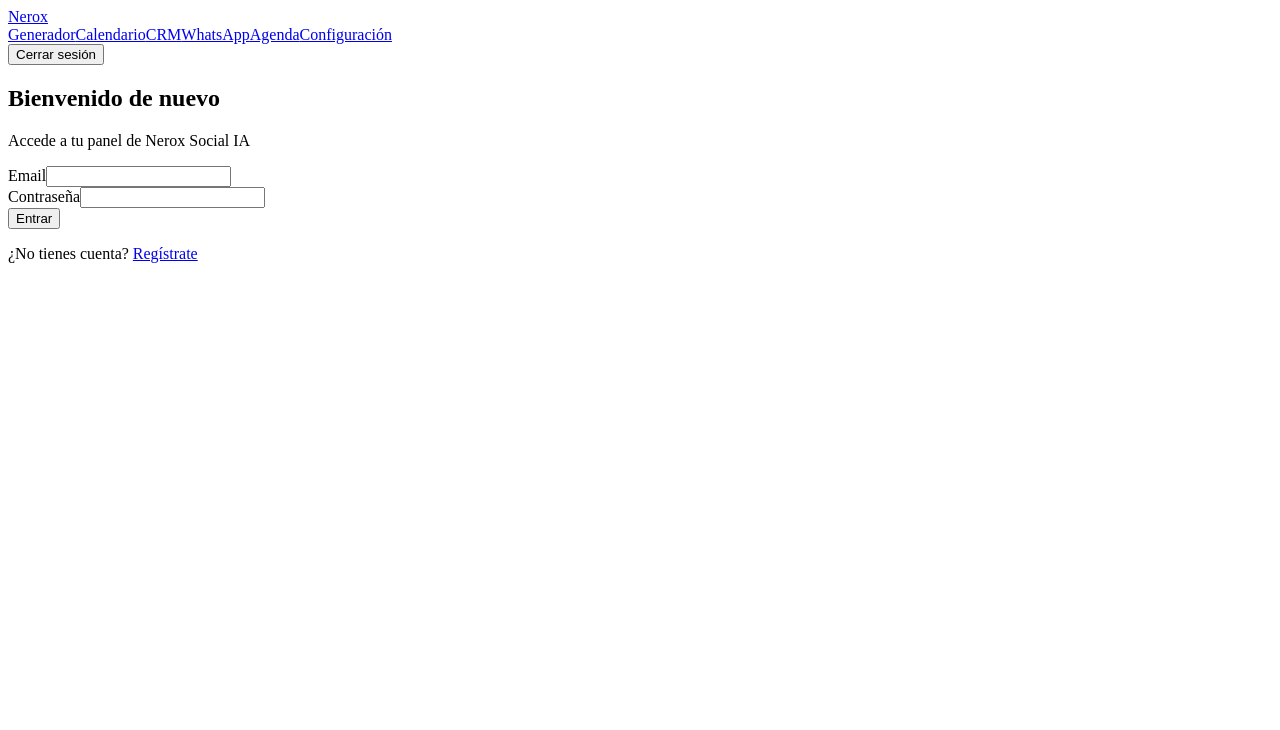
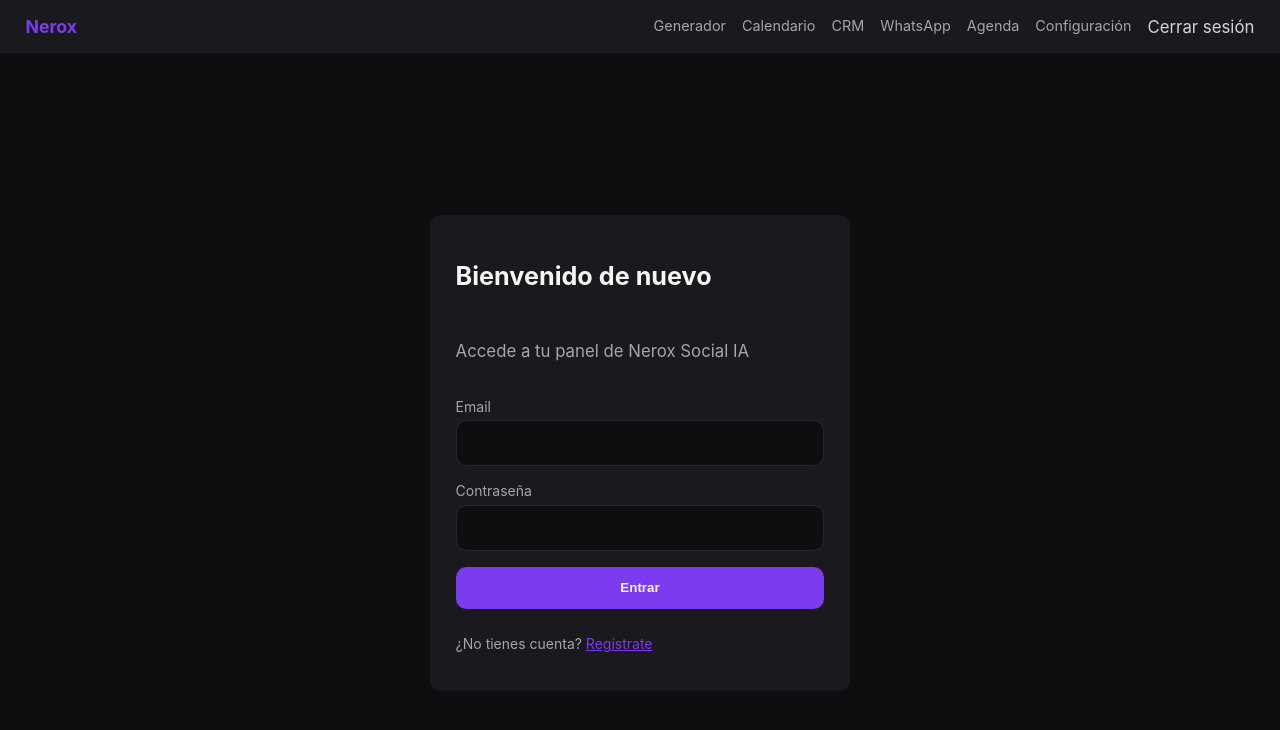
Before and after one commit to neroxdigital2-prog/social, a Next.js app: page /login in a window 1280 px wide. Shown: the top 730 px of the page. Built offline with nearby package versions, Linux system fonts and the light colour scheme; no server answers.

Commit message:
Update globals.css

```diff
--- a/app/globals.css
+++ b/app/globals.css
@@ -1,3 +1,149 @@
+:root {
+  --color-primary-h: 262;
+  --color-primary-s: 83%;
+  --color-primary-l: 58%;
+  --color-primary: hsl(var(--color-primary-h) var(--color-primary-s) var(--color-primary-l));
+  --color-primary-contrast: hsl(var(--color-primary-h) var(--color-primary-s) 98%);
+  --color-secondary: hsl(199 89% 48%);
+  --color-background: hsl(240 10% 6%);
+  --color-surface: hsl(240 8% 11%);
+  --color-text: hsl(0 0% 96%);
+  --color-text-muted: hsl(0 0% 65%);
+  --color-success: hsl(142 71% 45%);
+  --color-error: hsl(0 84% 60%);
+  --radius-md: clamp(0.5rem, 0.4rem + 0.3vw, 0.75rem);
+  --space-fluid: clamp(1rem, 0.8rem + 1vw, 2rem);
+  --font-fluid-base: clamp(0.95rem, 0.9rem + 0.2vw, 1.05rem);
+}
+
+* { box-sizing: border-box; }
+
+body {
+  background: var(--color-background);
+  color: var(--color-text);
+  font-size: var(--font-fluid-base);
+  margin: 0;
+  font-family: -apple-system, BlinkMacSystemFont, "Segoe UI", Roboto, sans-serif;
+}
+
+.auth-shell { min-height: 100dvh; display: grid; place-items: center; padding: var(--space-fluid); }
+.auth-card { width: min(100%, 420px); background: var(--color-surface); border-radius: var(--radius-md); padding: var(--space-fluid); display: flex; flex-direction: column; gap: 0.75rem; }
+.auth-form { display: flex; flex-direction: column; gap: 1rem; margin-top: 0.5rem; }
+.field { display: flex; flex-direction: column; gap: 0.35rem; }
+.field label { font-size: 0.875rem; color: var(--color-text-muted); }
+.field input, .field textarea, select, input[type="number"], input[type="date"], input[type="datetime-local"], input[type="time"] {
+  background: var(--color-background);
+  border: 1px solid hsl(0 0% 100% / 0.1);
+  border-radius: var(--radius-md);
+  padding: 0.75rem 1rem;
+  color: var(--color-text);
+  font-size: var(--font-fluid-base);
+  color-scheme: dark;
+  transition: border-color 0.15s ease, box-shadow 0.15s ease;
+}
+
+/* Los navegadores no siempre heredan el color del <select> en sus <option>,
+   así que se fuerza explícito para evitar texto invisible en tema oscuro. */
+select option {
+  background: var(--color-surface, var(--color-background));
+  color: var(--color-text);
+}
+
+.field input:hover { border-color: hsl(0 0% 100% / 0.2); }
+.field input:focus-visible, select:focus-visible, textarea:focus-visible {
+  outline: none;
+  border-color: var(--color-primary);
+  box-shadow: 0 0 0 3px hsl(var(--color-primary-h) var(--color-primary-s) var(--color-primary-l) / 0.25);
+}
+.field-error { color: var(--color-error); font-size: 0.875rem; margin: 0; }
+.btn-primary {
+  background: var(--color-primary); color: var(--color-primary-contrast); border: none;
+  border-radius: var(--radius-md); padding: 0.85rem 1.5rem; font-weight: 600; cursor: pointer;
+  text-align: center; text-decoration: none; display: inline-block;
+  transition: transform 0.15s ease, filter 0.15s ease, opacity 0.15s ease;
+}
+.btn-primary:hover { filter: brightness(1.1); transform: translateY(-1px); }
+.btn-primary:active { transform: translateY(0); filter: brightness(0.95); }
+.btn-primary:focus-visible { outline: 3px solid var(--color-secondary); outline-offset: 2px; }
+.btn-primary:disabled { opacity: 0.6; cursor: not-allowed; transform: none; }
+.btn-large { padding: 1rem 2rem; font-size: 1.1rem; }
+.btn-secondary {
+  background: transparent; color: var(--color-primary); border: 1px solid var(--color-primary);
+  border-radius: var(--radius-md); padding: 0.75rem 1.25rem; font-weight: 600; cursor: pointer;
+  transition: background 0.15s ease, transform 0.15s ease;
+}
+.btn-secondary:hover { background: hsl(var(--color-primary-h) var(--color-primary-s) var(--color-primary-l) / 0.1); }
+.auth-switch { font-size: 0.875rem; color: var(--color-text-muted); }
+.auth-switch a { color: var(--color-primary); }
+.dashboard-shell { max-width: 1100px; margin-inline: auto; padding: var(--space-fluid); display: flex; flex-direction: column; gap: var(--space-fluid); }
+.dashboard-header { display: flex; flex-direction: column; gap: 0.25rem; }
+.stats-grid { display: grid; grid-template-columns: repeat(auto-fit, minmax(220px, 1fr)); gap: 1rem; }
+.stat-card { background: var(--color-surface); border-radius: var(--radius-md); padding: var(--space-fluid); display: flex; flex-direction: column; gap: 0.25rem; }
+.stat-number { font-size: 2rem; font-weight: 700; color: var(--color-primary); }
+.stat-label { color: var(--color-text-muted); font-size: 0.875rem; }
+.text-muted { color: var(--color-text-muted); }
+.form-card { background: var(--color-surface); border-radius: var(--radius-md); padding: var(--space-fluid); }
+.field-row { display: grid; grid-template-columns: repeat(auto-fit, minmax(200px, 1fr)); gap: 1rem; }
+.chip-input-row { display: flex; gap: 0.5rem; }
+.chip-input-row input { flex: 1; }
+.chip-list { list-style: none; display: flex; flex-wrap: wrap; gap: 0.5rem; padding: 0; margin: 0.5rem 0 0; }
+.chip { background: hsl(var(--color-primary-h) var(--color-primary-s) var(--color-primary-l) / 0.15); color: var(--color-text); border-radius: 999px; padding: 0.35rem 0.5rem 0.35rem 0.9rem; display: flex; align-items: center; gap: 0.4rem; font-size: 0.875rem; }
+.chip-remove { background: none; border: none; color: var(--color-text-muted); cursor: pointer; font-size: 1rem; line-height: 1; padding: 0.1rem 0.35rem; border-radius: 50%; }
+.chip-remove:hover { background: hsl(0 0% 100% / 0.1); color: var(--color-text); }
+.publicaciones-grid { display: grid; grid-template-columns: repeat(auto-fill, minmax(280px, 1fr)); gap: 1rem; }
+.pub-card { background: var(--color-surface); border-radius: var(--radius-md); padding: var(--space-fluid); display: flex; flex-direction: column; gap: 0.5rem; }
+.pub-imagen { width: 100%; aspect-ratio: 1 / 1; object-fit: cover; border-radius: var(--radius-sm); }
+.btn-generar-imagen { width: 100%; aspect-ratio: 1 / 1; border-radius: var(--radius-sm); border: 1px dashed var(--color-secondary); background: transparent; color: var(--color-text); cursor: pointer; font-size: 0.85rem; transition: background 0.15s, transform 0.1s; }
+.btn-generar-imagen:hover:not(:disabled) { background: color-mix(in srgb, var(--color-secondary) 12%, transparent); }
+.btn-generar-imagen:active:not(:disabled) { transform: scale(0.98); }
+.btn-generar-imagen:disabled { opacity: 0.6; cursor: wait; }
+.pub-tipo { font-size: 0.75rem; text-transform: uppercase; letter-spacing: 0.03em; color: var(--color-secondary); }
+.pub-hashtags { display: flex; flex-wrap: wrap; gap: 0.35rem; }
+.tag { color: var(--color-primary); font-size: 0.8rem; }
+.pub-estado { align-self: flex-start; font-size: 0.75rem; padding: 0.25rem 0.6rem; border-radius: 999px; }
+.estado-borrador { background: hsl(0 0% 100% / 0.1); color: var(--color-text-muted); }
+.estado-aprobada { background: hsl(142 71% 45% / 0.15); color: var(--color-success); }
+.estado-rechazada { background: hsl(0 84% 60% / 0.15); color: var(--color-error); }
+.calendario-lista { display: flex; flex-direction: column; gap: 1rem; }
+.cal-card { background: var(--color-surface); border-radius: var(--radius-md); padding: var(--space-fluid); display: grid; grid-template-columns: 160px 1fr; gap: 1rem; }
+.cal-imagen { width: 100%; aspect-ratio: 1; object-fit: cover; border-radius: var(--radius-md); }
+.cal-imagen-placeholder { width: 100%; aspect-ratio: 1; border-radius: var(--radius-md); background: hsl(0 0% 100% / 0.05); display: grid; place-items: center; color: var(--color-text-muted); font-size: 0.8rem; }
+.cal-info { display: flex; flex-direction: column; gap: 0.4rem; }
+.cal-acciones { display: flex; flex-wrap: wrap; gap: 0.5rem; align-items: center; margin-top: 0.5rem; }
+.pub-exito { color: var(--color-success); font-size: 0.875rem; margin: 0; }
+.app-nav { display: flex; align-items: center; gap: 1.5rem; padding: 1rem var(--space-fluid); background: var(--color-surface); flex-wrap: wrap; }
+.app-nav-brand { font-weight: 700; color: var(--color-primary); text-decoration: none; font-size: 1.1rem; }
+.selector-empresa-nav { background: var(--color-background); border: 1px solid hsl(0 0% 100% / 0.1); border-radius: var(--radius-md); padding: 0.4rem 0.75rem; color: var(--color-text); font-size: 0.85rem; }
+.app-nav-links { display: flex; gap: 1rem; flex-wrap: wrap; margin-left: auto; }
+.app-nav-links a { color: var(--color-text-muted); text-decoration: none; font-size: 0.9rem; }
+.app-nav-links a:hover { color: var(--color-text); }
+@media (max-width: 520px) { .cal-card { grid-template-columns: 1fr; } }
+
+/* ===== Botón "Cerrar sesión" — estilo igual a los enlaces del nav ===== */
+.app-nav-logout {
+  background: none;
+  border: none;
+  padding: 0;
+  margin: 0;
+  font: inherit;
+  color: inherit;
+  cursor: pointer;
+  opacity: 0.85;
+  transition: opacity 0.15s ease, color 0.15s ease;
+}
+
+.app-nav-logout:hover,
+.app-nav-logout:focus-visible {
+  opacity: 1;
+  color: var(--color-error, #ff6b6b);
+}
+
+.app-nav-logout:focus-visible {
+  outline: 2px solid var(--color-error, #ff6b6b);
+  outline-offset: 2px;
+  border-radius: 4px;
+}
+
 /* ===== Calendario semanal — estética Apple (apple.com) ===== */
 
 .cal-tarjeta {
@@ -22,7 +168,7 @@
   background: #f5f5f7;
   color: #1d1d1f;
   border: none;
-  border-radius: 980px; /* pill de Apple */
+  border-radius: 980px;
   padding: 0.5rem 1.1rem;
   font-size: 0.85rem;
   font-weight: 500;
@@ -67,7 +213,6 @@
   margin-bottom: 1.25rem;
 }
 
-/* ===== Grid de 7 columnas — sin bordes duros, separadas por aire ===== */
 .cal-grid {
   display: grid;
   grid-template-columns: repeat(7, 1fr);
@@ -125,7 +270,6 @@
   margin: 0.3rem 0 0;
 }
 
-/* ===== Tarjeta de cada publicación — sombra suave, sin bordes ===== */
 .cal-item {
   background: #ffffff;
   border-radius: 12px;
@@ -206,7 +350,6 @@
   opacity: 0.7;
 }
 
-/* ===== Sección "Sin programar" ===== */
 .cal-sin-programar-seccion {
   margin-top: 0.5rem;
 }
```
